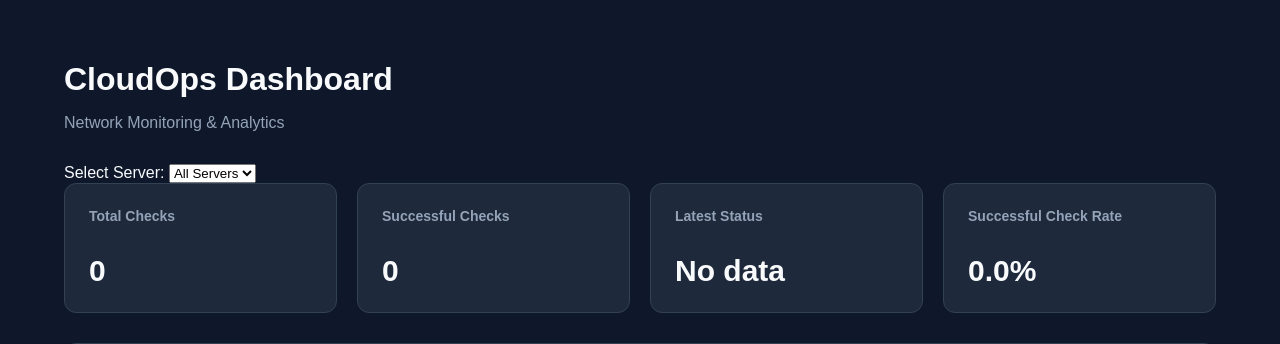
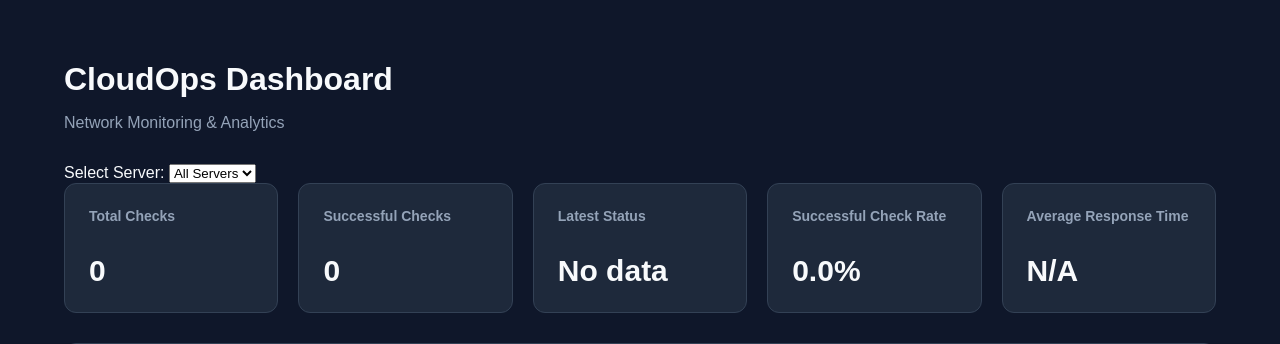
Before and after one commit to sajjadurrahman1/CloudOps-Network-Monitoring, a Flask app: page /dashboard in a window 1280 px wide. Shown: the top 344 px of the page. Run offline with Flask 3, Linux system fonts and the light colour scheme; data that the repository does not hold is empty.

Commit message:
feat: add average server response time analytics

```diff
--- a/static/style.css
+++ b/static/style.css
@@ -31,7 +31,7 @@ header p {
 
 .stats {
     display: grid;
-    grid-template-columns: repeat(4, 1fr);
+  grid-template-columns: repeat(5, minmax(0, 1fr));
     gap: 20px;
     margin-bottom: 30px;
 }
--- a/templates/index.html
+++ b/templates/index.html
@@ -53,6 +53,11 @@
                 <h3>Successful Check Rate</h3>
                 <p id="uptime-percentage">--</p>
             </div>
+
+<div class="card">
+    <h3>Average Response Time</h3>
+    <p id="average-response">--</p>
+</div>
 
         </section>
 
@@ -143,6 +148,25 @@
                 const online = filteredRecords.filter(
                     record => record.status === 'ONLINE'
                 ).length;
+
+// Calculate average latency from successful checks.
+const validResponseTimes = filteredRecords
+    .filter(record =>
+        record.status === 'ONLINE' &&
+        typeof record.response_time === 'number'
+    )
+    .map(record => record.response_time);
+
+const averageResponse = validResponseTimes.length > 0
+    ? validResponseTimes.reduce(
+        (sum, value) => sum + value, 0
+      ) / validResponseTimes.length
+    : null;
+
+document.getElementById('average-response')
+    .textContent = averageResponse === null
+        ? 'N/A'
+        : averageResponse.toFixed(2) + ' ms';
 
                 const successRate = filteredRecords.length > 0
                     ? (online / filteredRecords.length) * 100
```
